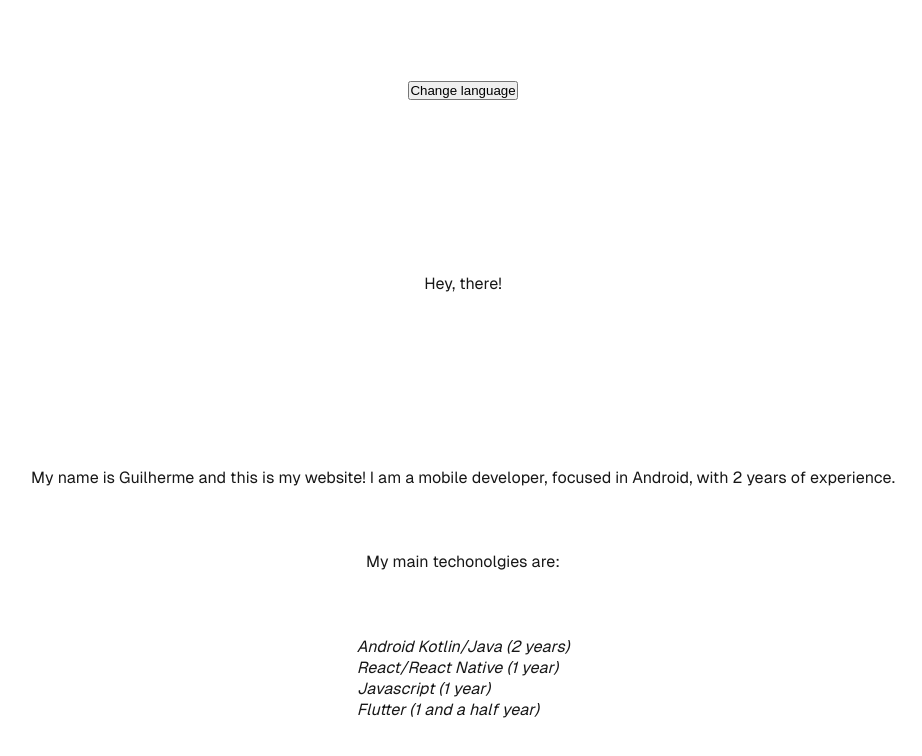
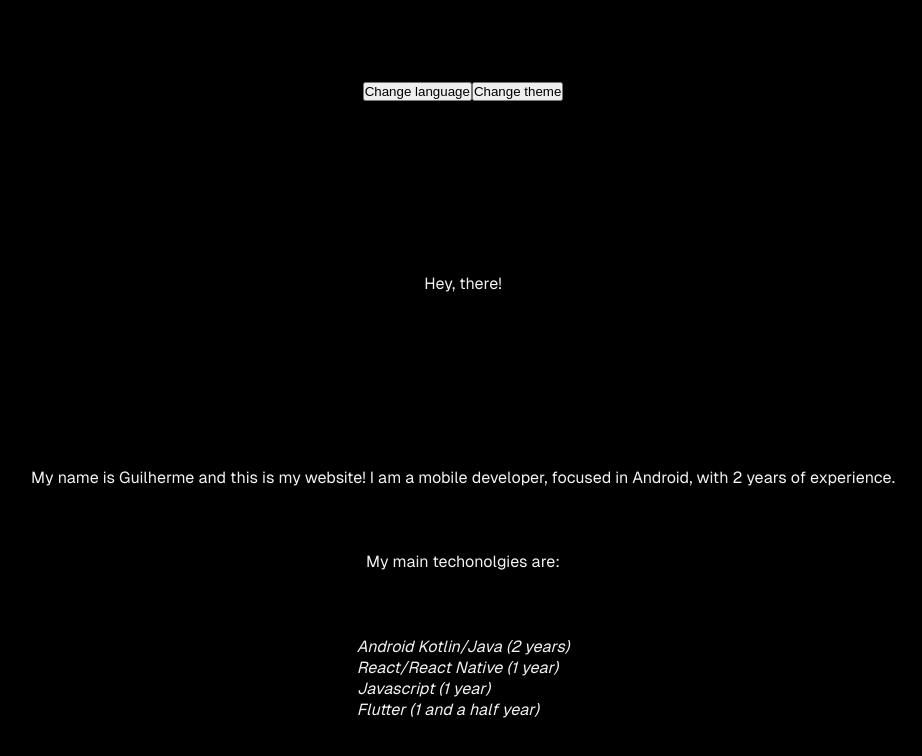
Before and after one commit to gcomartins/my-website, a Next.js app: page / in a window 1280 px wide. Shown: the top 756 px of the page, without its empty margins (177-1099 px from the left). Built offline with nearby package versions, Linux system fonts and the light colour scheme.

Commit message:
Starting design system

```diff
--- a/src/app/page.tsx
+++ b/src/app/page.tsx
@@ -5,8 +5,23 @@ import { useMemo, useState } from "react";
 import English from "./intl/languages/en";
 import Portuguese from "./intl/languages/pt";
 import Intl from "./intl/language";
+import ThemeVariation from "./theme/theme";
+import BlackTheme from "./theme/variations/blackTheme";
+import WhiteTheme from "./theme/variations/whiteTheme";
 
 export default function Home() {
+  const [themeVariation, setThemeVariation] = useState(0)
+  const theme = useMemo<ThemeVariation>(() => {
+    switch (themeVariation) {
+      case 0:
+        return new BlackTheme()
+      case 1:
+        return new WhiteTheme();
+      default:
+        return new BlackTheme()
+    }
+  }, [themeVariation]);
+
   const [isEnglish, setIsEnglish] = useState(true);
   const intl = useMemo<Intl>(() => {
     return isEnglish ? new English() : new Portuguese()
@@ -17,6 +32,7 @@ export default function Home() {
   const previewImage = "/preview.png";
 
   const switchLanguage = () => setIsEnglish(!isEnglish)
+  const switchTheme = () => setThemeVariation(themeVariation === 0 ? 1 : 0)
 
   return (
     <>
@@ -28,12 +44,15 @@ export default function Home() {
         <meta property='og:url' content='https://gcomartins.github.io/my-website/' />
         <meta property='og:type' content='website' />
       </Head>
-      <div className={styles.page}>
-        <button onClick={switchLanguage}>Change language</button>
-        <p>{intl.getTitle()}</p>
-        <p>{intl.getDescription()}</p>
-        <p>{intl.getMyMainTechnologies()}</p>
-        <ul className={styles.list}>
+      <div style={{backgroundColor: theme.getBackgroundColor()}} className={styles.page}>
+        <div>
+          <button onClick={switchLanguage}>Change language</button>
+          <button onClick={switchTheme}>Change theme</button>
+        </div>
+        <p style={{ color: theme.getForegroundColor() }}>{intl.getTitle()}</p>
+        <p style={{ color: theme.getForegroundColor() }}>{intl.getDescription()}</p>
+        <p style={{ color: theme.getForegroundColor() }}>{intl.getMyMainTechnologies()}</p>
+        <ul style={{ color: theme.getForegroundColor() }} className={styles.list}>
           <i>Android Kotlin/Java (2 years)</i>
           <i>React/React Native (1 year)</i>
           <i>Javascript (1 year)</i>
--- /dev/null
+++ b/src/app/theme/theme.ts
@@ -0,0 +1,8 @@
+interface ThemeVariation {
+    getMainColor(): string
+    getSecondaryColor(): string
+    getForegroundColor(): string
+    getBackgroundColor(): string
+}
+
+export default ThemeVariation
--- /dev/null
+++ b/src/app/theme/variations/blackTheme.ts
@@ -0,0 +1,18 @@
+import ThemeVariation from "../theme";
+
+class BlackTheme implements ThemeVariation {
+    getMainColor(): string {
+        return "#000"
+    }
+    getSecondaryColor(): string {
+        return "#f2f2f2"
+    }
+    getForegroundColor(): string {
+        return this.getSecondaryColor()
+    }
+    getBackgroundColor(): string {
+        return this.getMainColor()
+    }
+}
+
+export default BlackTheme
--- /dev/null
+++ b/src/app/theme/variations/whiteTheme.ts
@@ -0,0 +1,18 @@
+import ThemeVariation from "../theme";
+
+class WhiteTheme implements ThemeVariation {
+    getMainColor(): string {
+        return "#f2f2f2"
+    }
+    getSecondaryColor(): string {
+        return "#383838"
+    }
+    getForegroundColor(): string {
+        return this.getSecondaryColor()
+    }
+    getBackgroundColor(): string {
+        return this.getMainColor()
+    }
+}
+
+export default WhiteTheme
```
